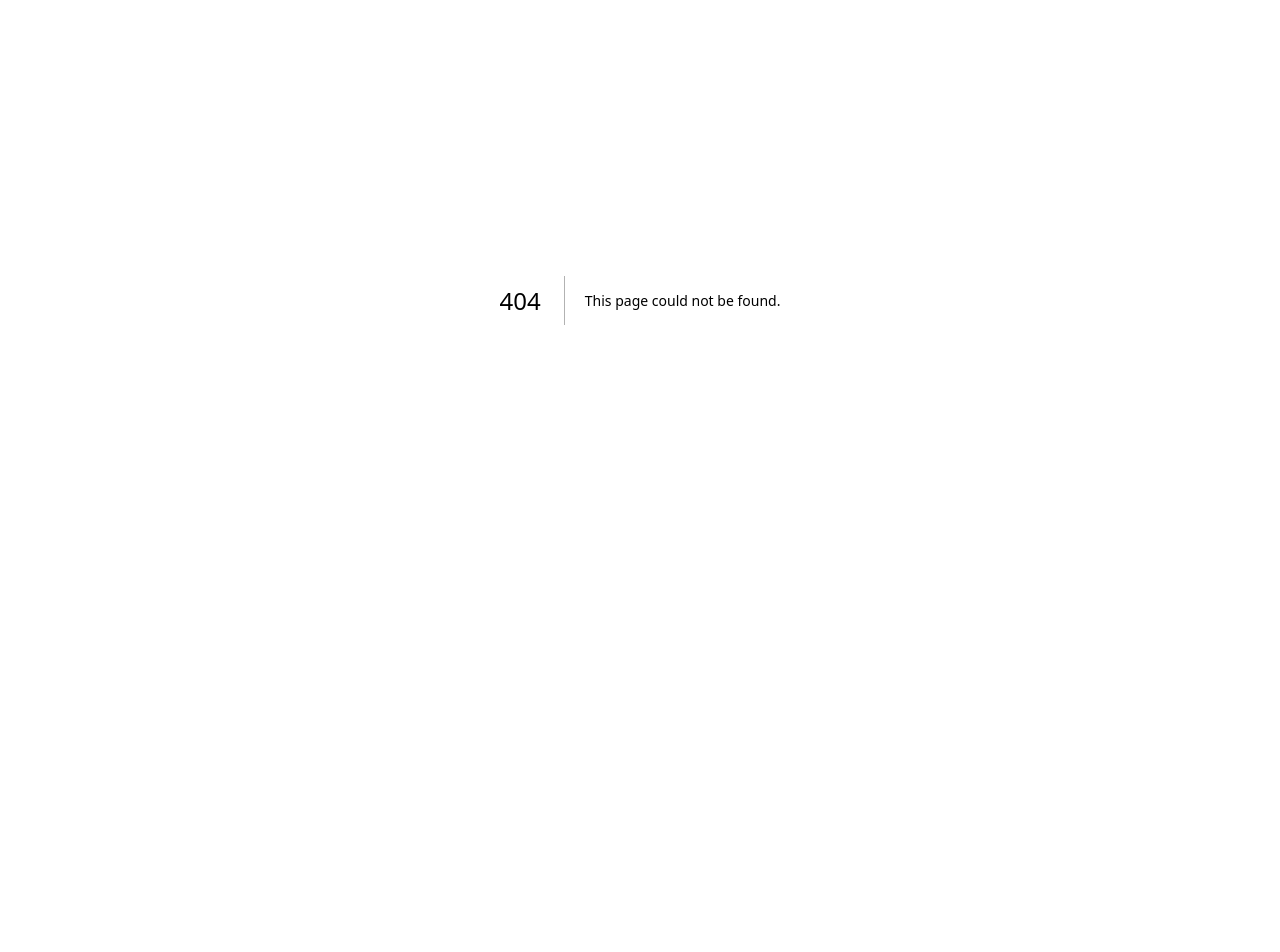
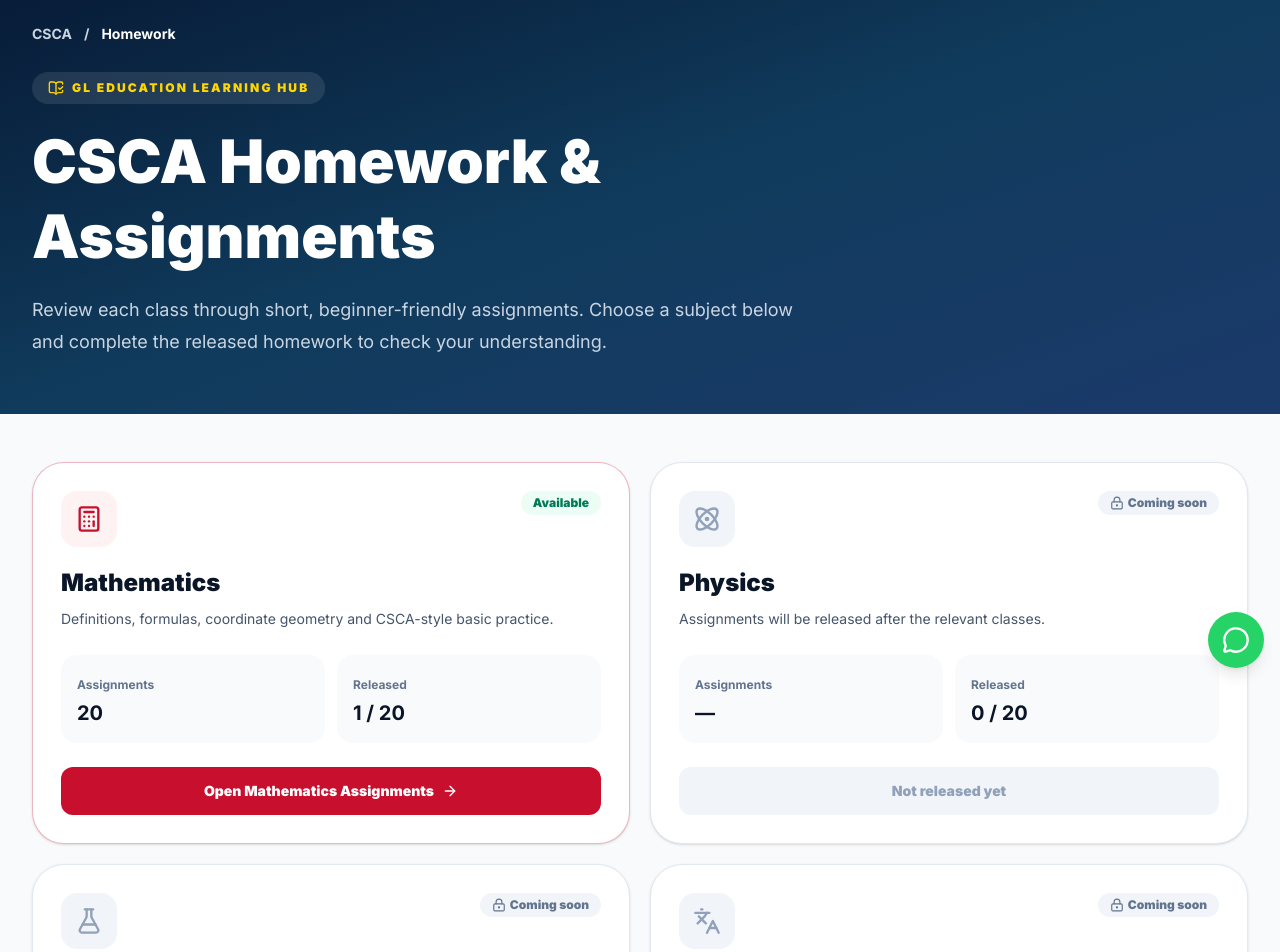
Before and after one commit to mdarifhasanbadsha/Globlearnedu, a Next.js app: page /csca/homework in a window 1280 px wide. Before the commit this address had no page. Shown: the part 100-1052 px from the top of the page. Before the commit the page ends 800 px from the top, so only its background shows below. Built offline with nearby package versions, Linux system fonts and the light colour scheme; no server answers.

Commit message:
Add CSCA homework hub

```diff
--- /dev/null
+++ b/src/app/(public)/csca/homework/page.tsx
@@ -0,0 +1,47 @@
+"use client";
+
+import Link from "next/link";
+import { Calculator, Atom, FlaskConical, Languages, LockKeyhole, CheckCircle2, ArrowRight, BookOpenCheck } from "lucide-react";
+
+const subjects = [
+  { slug:"mathematics", title:"Mathematics", icon:Calculator, active:true, desc:"Definitions, formulas, coordinate geometry and CSCA-style basic practice." },
+  { slug:"physics", title:"Physics", icon:Atom, active:false, desc:"Assignments will be released after the relevant classes." },
+  { slug:"chemistry", title:"Chemistry", icon:FlaskConical, active:false, desc:"Assignments will be released after the relevant classes." },
+  { slug:"chinese-language", title:"Chinese Language", icon:Languages, active:false, desc:"Language assignments will be released with the Chinese classes." },
+];
+
+export default function HomeworkPage() {
+  return (
+    <main className="min-h-screen bg-slate-50 text-[#0A1628]">
+      <section className="bg-gradient-to-br from-[#071A35] via-[#103B5C] to-[#1B3A6B] text-white">
+        <div className="mx-auto max-w-7xl px-5 py-14 md:px-8">
+          <div className="flex flex-wrap items-center gap-3 text-sm font-bold text-slate-300"><Link href="/csca" className="hover:text-white">CSCA</Link><span>/</span><span className="text-white">Homework</span></div>
+          <div className="mt-7 max-w-3xl">
+            <span className="inline-flex items-center gap-2 rounded-full bg-white/10 px-4 py-2 text-xs font-black uppercase tracking-[.18em] text-[#FFD700]"><BookOpenCheck className="h-4 w-4"/> GL Education Learning Hub</span>
+            <h1 className="mt-5 text-4xl font-black leading-tight md:text-6xl">CSCA Homework & Assignments</h1>
+            <p className="mt-5 text-base leading-8 text-slate-300 md:text-lg">Review each class through short, beginner-friendly assignments. Choose a subject below and complete the released homework to check your understanding.</p>
+          </div>
+        </div>
+      </section>
+      <section className="mx-auto max-w-7xl px-5 py-12 md:px-8">
+        <div className="grid gap-5 md:grid-cols-2">
+          {subjects.map(({slug,title:subject,icon:Icon,active,desc}) => (
+            <div key={slug} className={"rounded-[2rem] border bg-white p-6 shadow-sm transition md:p-7 "+(active?"border-[#C8102E]/30":"border-slate-200")}>
+              <div className="flex items-start justify-between gap-4">
+                <div className={"flex h-14 w-14 items-center justify-center rounded-2xl "+(active?"bg-red-50 text-[#C8102E]":"bg-slate-100 text-slate-400")}><Icon className="h-7 w-7"/></div>
+                {active ? <span className="rounded-full bg-emerald-50 px-3 py-1 text-xs font-black text-emerald-700">Available</span> : <span className="inline-flex items-center gap-1 rounded-full bg-slate-100 px-3 py-1 text-xs font-black text-slate-500"><LockKeyhole className="h-3.5 w-3.5"/> Coming soon</span>}
+              </div>
+              <h2 className="mt-5 text-2xl font-black">{subject}</h2><p className="mt-2 text-sm leading-6 text-slate-600">{desc}</p>
+              <div className="mt-6 grid grid-cols-2 gap-3">
+                <div className="rounded-2xl bg-slate-50 p-4"><span className="text-xs font-bold text-slate-500">Assignments</span><b className="mt-1 block text-xl">{active?"20":"—"}</b></div>
+                <div className="rounded-2xl bg-slate-50 p-4"><span className="text-xs font-bold text-slate-500">Released</span><b className="mt-1 block text-xl">{active?"1 / 20":"0 / 20"}</b></div>
+              </div>
+              <Link href={active?"/csca/homework/mathematics/1":"#"} aria-disabled={!active} className={"mt-6 inline-flex w-full items-center justify-center gap-2 rounded-xl px-5 py-3.5 text-sm font-black "+(active?"bg-[#C8102E] text-white hover:bg-[#a90d27]":"pointer-events-none bg-slate-100 text-slate-400")}>{active?"Open Mathematics Assignments":"Not released yet"}{active&&<ArrowRight className="h-4 w-4"/>}</Link>
+            </div>
+          ))}
+        </div>
+        <div className="mt-8 rounded-[2rem] border border-[#1B3A6B]/15 bg-[#F4F8FC] p-6 md:p-8"><div className="flex gap-4"><CheckCircle2 className="mt-1 h-6 w-6 shrink-0 text-emerald-600"/><div><h3 className="text-xl font-black">How it works</h3><p className="mt-2 text-sm leading-7 text-slate-600">Only released assignments can be answered. Submit your name and phone number before starting. After submission, your score is shown immediately and the same assignment will take you back to your saved result instead of allowing another attempt.</p></div></div></div>
+      </section>
+    </main>
+  );
+}
```
